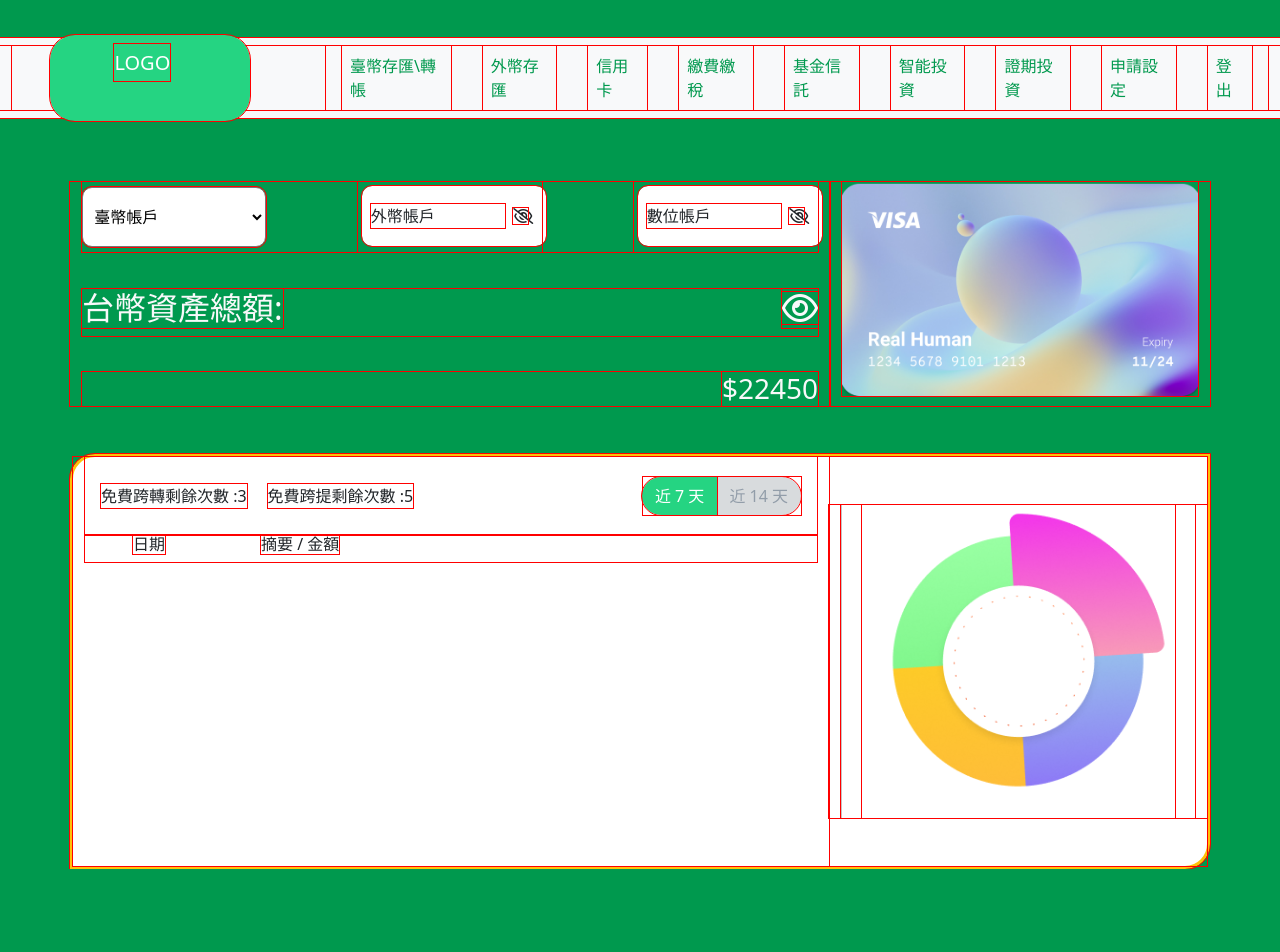
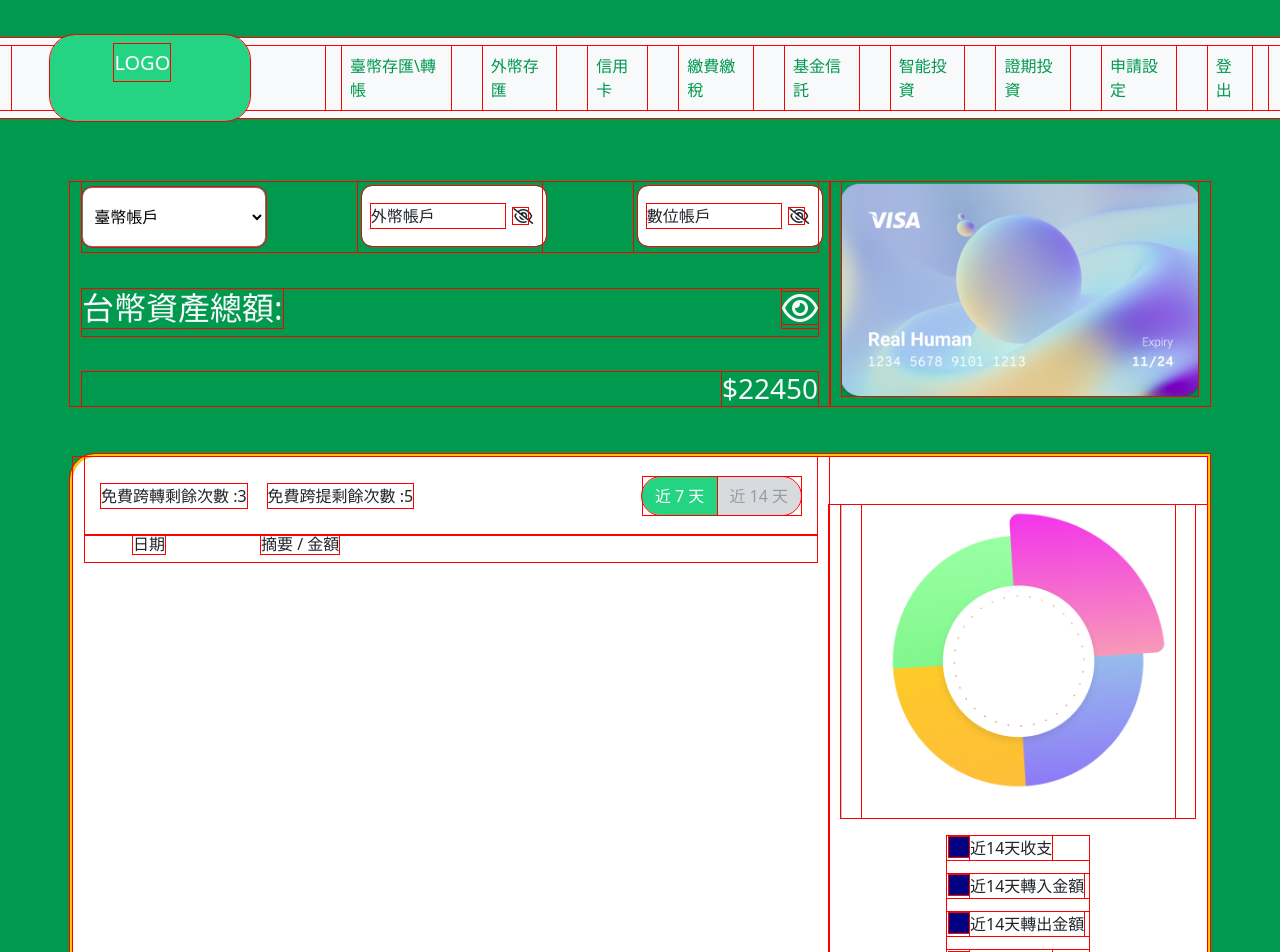
Before and after one commit to kris04090513/fstop-practice01, an Angular app: page / in a window 1280 px wide. Shown: the top 952 px of the page. Before the commit the page ends 869 px from the top, so only its background shows below. Built offline with nearby package versions, Linux system fonts and the light colour scheme.

Commit message:
chart item

```diff
--- a/src/app/app.module.ts
+++ b/src/app/app.module.ts
@@ -9,6 +9,7 @@ import { SelectItemComponent } from './select-item/select-item.component';
 import { ListBoardComponent } from './list-board/list-board.component';
 import { ListItemComponent } from './list-item/list-item.component';
 import { ReactiveFormsModule } from '@angular/forms';
+import { ChartItemComponent } from './chart-item/chart-item.component';
 
 
 @NgModule({
@@ -19,6 +20,7 @@ import { ReactiveFormsModule } from '@angular/forms';
     SelectItemComponent,
     ListBoardComponent,
     ListItemComponent,
+    ChartItemComponent,
 
 
   ],
--- a/src/app/board/board.component.html
+++ b/src/app/board/board.component.html
@@ -1,6 +1,6 @@
 <div class="container mb-5">
     <div class="row">
-        <div class="col-8">
+        <div class="col-12 col-md-8">
             <div class="selections d-flex justify-content-between">
                 <!-- <app-select-item *ngFor="let d of boardItem" [title]="d" data-value="d"></app-select-item> -->
                 <!-- <app-select-item data-value="臺幣" data-money="123,122" [title]="title1" (click)="subChange($event)">
@@ -27,7 +27,7 @@
                 <h3 class="my-auto">${{amount}}</h3>
             </div>
         </div>
-        <div class="col-4">
+        <div class="col-12 col-md-4">
             <div class="credit-card">
                 <img *ngIf="cardShow.card01" src="assets/image/card1.png" alt="">
                 <img *ngIf="cardShow.card02" src="assets/image/card2.png" alt="">
--- /dev/null
+++ b/src/app/chart-item/chart-item.component.css
@@ -0,0 +1,15 @@
+.chart-desc {
+  display: flex;
+  margin: 10% 0;
+}
+
+.rect {
+  width: 20px;
+  height: 20px;
+  background-color: navy;
+  margin: 1%;
+}
+.chart-text {
+  display: flex;
+  align-items: center;
+}
--- /dev/null
+++ b/src/app/chart-item/chart-item.component.html
@@ -0,0 +1,4 @@
+<div class="chart-desc">
+    <div class="rect"></div>
+    <div class="chart-text">{{chartTitle}}</div>
+</div>
--- /dev/null
+++ b/src/app/chart-item/chart-item.component.ts
@@ -0,0 +1,15 @@
+import { Component, Input, OnInit } from '@angular/core';
+
+@Component({
+  selector: 'app-chart-item',
+  templateUrl: './chart-item.component.html',
+  styleUrls: ['./chart-item.component.css']
+})
+export class ChartItemComponent implements OnInit {
+  @Input() chartTitle = "近14天收支123"
+  constructor() { }
+
+  ngOnInit(): void {
+  }
+
+}
--- a/src/app/list-board/list-board.component.css
+++ b/src/app/list-board/list-board.component.css
@@ -26,3 +26,10 @@
   color: #929da9;
   border-radius: 20px;
 }
+
+.cart-items {
+  /* display: flex; */
+  /* justify-content: center; */
+  padding: 0 auto;
+  margin: 5% 30%;
+}
--- a/src/app/list-board/list-board.component.html
+++ b/src/app/list-board/list-board.component.html
@@ -1,14 +1,14 @@
 <div class="container session2">
     <div class="row">
-        <div class="col-8">
+        <div class="col-12 col-md-8">
             <div class="sub-1 d-flex flex-row">
                 <div class="sub-text mx-3 my-auto text-center align-item-center ">免費跨轉剩餘次數 :3</div>
                 <div class="sub-text text-center my-auto align-item-center">免費跨提剩餘次數 :5</div>
                 <div class="sub-text btn-group ms-auto mx-3" role="group" aria-label="Basic radio toggle button group">
                     <input type="radio" class="btn-check" name="btn-radio" id="btnradio1" autocomplete="off" checked>
-                    <label (click)="filterChange($event)" data-value="7" class="btn btn07" for="btnradio1">近 7 天</label>
+                    <label (click)="filterChange(7)" data-value="7" class="btn btn07" for="btnradio1">近 7 天</label>
                     <input type="radio" class="btn-check" name="btn-radio" id="btnradio2" autocomplete="off">
-                    <label (click)="filterChange($event)" data-value="14" class="btn btn14" for="btnradio2">近 14 天</label>
+                    <label (click)="filterChange(14)" data-value="14" class="btn btn14" for="btnradio2">近 14 天</label>
                 </div>
             </div>
 
@@ -18,9 +18,12 @@
             </div>
             <app-list-item *ngFor="let d of dataAll" [datalist]=d></app-list-item>
         </div>
-        <div class="col-4  my-5">
+        <div class="col-12 col-md-4  my-5">
             <div class="sub-3-img">
                 <img src="assets/image/chart.png" alt="chart">
+            </div>
+            <div class="cart-items">
+                <app-chart-item *ngFor="let i of chartTitle" [chartTitle]=i [ngStyle]="{'background-color': chartColor}"></app-chart-item>
             </div>
         </div>
     </div>
--- a/src/app/list-board/list-board.component.ts
+++ b/src/app/list-board/list-board.component.ts
@@ -17,11 +17,13 @@ export class ListBoardComponent implements OnInit {
 
   get: any;
   datalist: { date: string, detail: string, money: number }[] = []; //帳戶明細
-  dataAll: { date: string, detail: string, money: number }[] = [];
+  dataAll: { date: string, detail: string, money: number }[] = []; // 接收資料存放的的放
   // datalist =  { date: 'string', detail: 'string', money: 1 }; //帳戶明細
   // date: string = "2022/01/05";
   // detail: string = "手續費狒狒"
   // money: number = 0;
+  chartTitle = ['近14天收支', '近14天轉入金額', '近14天轉出金額', '近14天利息'];
+  chartColor = ['#F78EBD', '#9197F2', '#FEC133', '#8EFB99'];
   constructor(private http: HttpClient) { }
 
 
@@ -44,14 +46,14 @@ export class ListBoardComponent implements OnInit {
 
 
 
-  filterChange(v: any) {
+  filterChange(v: number) {
     this.dataAll = this.datalist;
-    console.log(v.currentTarget.dataset.value);
-    const value = v.currentTarget.dataset.value
+    // console.log(v.currentTarget.dataset.value);
+    // const value = v.currentTarget.dataset.value
     const today = new Date();
     console.log('this.datalist', this.datalist);
     // console.log(today)
-    const filterDate = new Date(today.setDate(today.getDate() - Number(value)));
+    const filterDate = new Date(today.setDate(today.getDate() - Number(v)));
     console.log("-7777888", filterDate);
     const filterDataList = this.dataAll.filter(datalist => { return new Date(datalist.date) > filterDate })
     console.log('-777', filterDataList);
```
Also changed, not shown: 1 other file (tests, documents, lock files or other folders).
